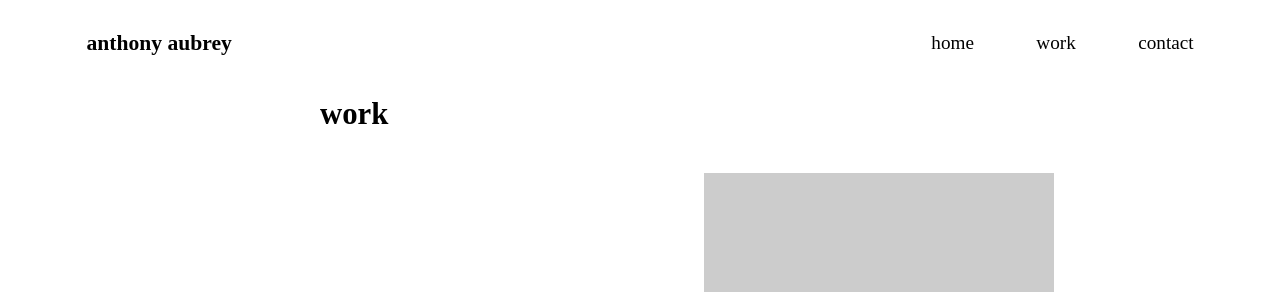
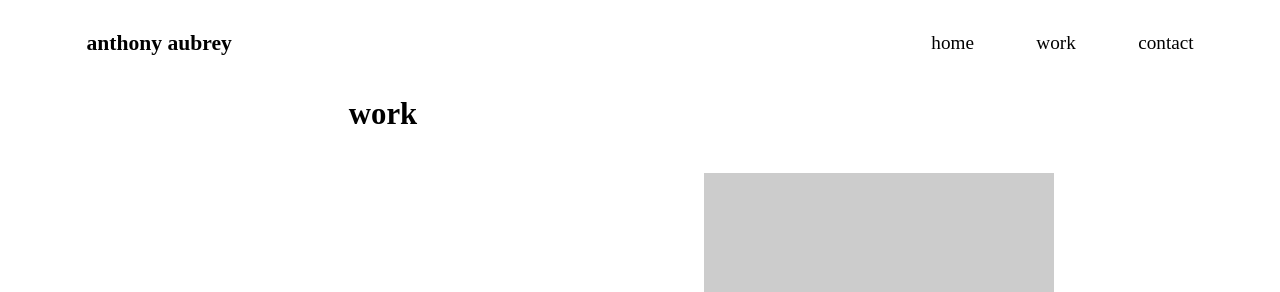
Before and after one commit to anthonyaubrey/portfolio, a Jekyll site: the page built from work.html, in a window 1280 px wide. Shown: the top 292 px of the page. Built offline with Jekyll 4.4.1, drawn with Linux system fonts in a browser that asks for light colours.

Commit message:
Added padding to div

```diff
--- a/work.html
+++ b/work.html
@@ -11,9 +11,9 @@ layout: default
         <li class="island-half">photography</li>
       </ol>
     </div>
-    <div class="unit unit-xs-1 unit-s-1 unit-m-3-4 unit-l-3-4">
+    <div class="padding-left unit unit-xs-1 unit-s-1 unit-m-3-4 unit-l-3-4">
       <h2>work</h2>
-      <div class="padding-left">
+      <div>
       <img src="http://placehold.it/350x300">
       <img src="http://placehold.it/350x600">
       <img src="http://placehold.it/400x600">
```
